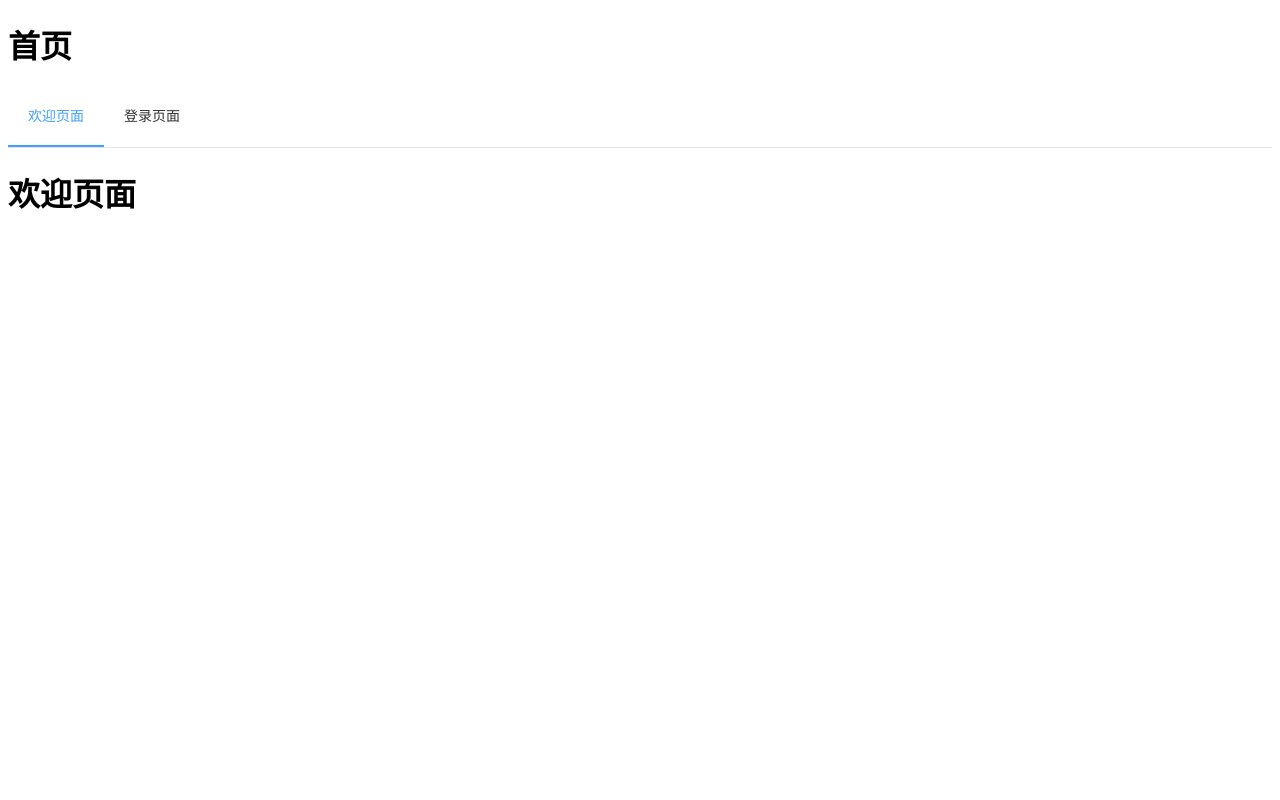
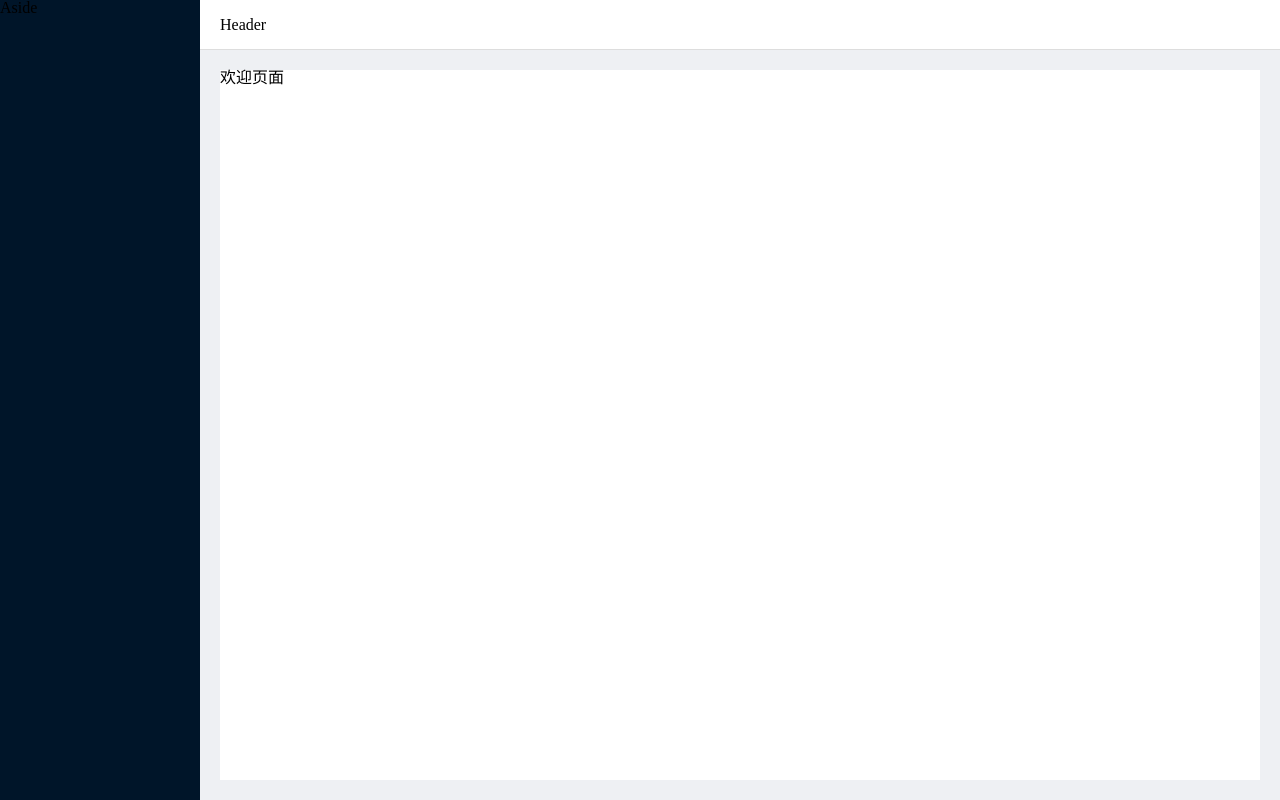
Before and after one commit to code1379/Vue3-ElementPlus-Koa2, a Vue app: page /#/welcome in a window 1280 px wide. Built offline with nearby package versions, Linux system fonts and the light colour scheme.

Commit message:
feat: 使用 el-container搭建首页布局

```diff
--- a/src/App.vue
+++ b/src/App.vue
@@ -8,7 +8,10 @@
 </template>
 
 <style lang="scss">
-/* @import "./assets/style/reset.css"; */
-/* @import "./assets/style/index.scss"; */
+@import "./assets/style/reset.css";
+@import "./assets/style/index.scss";
 
+#app, html, body {
+  height: 100%;
+}
 </style>
--- a/src/components/Home.vue
+++ b/src/components/Home.vue
@@ -1,16 +1,40 @@
 <template>
-  <div class="home">
-    <h1>首页</h1>
-    <el-menu mode="horizontal" :default-active="$route.path" router>
-      <el-menu-item index="/welcome">欢迎页面</el-menu-item>
-      <el-menu-item index="/login">登录页面</el-menu-item>
-    </el-menu>
-    <router-view></router-view>
-  </div>
+  <el-container class="home">
+    <el-aside class="nav-side" width="200px">Aside</el-aside>
+    <el-container class="content-right">
+      <el-header class="nav-top">Header</el-header>
+      <el-main class="main-content">
+        <router-view/>
+      </el-main>
+    </el-container>
+  </el-container>
 </template>
 
 <script setup>
 </script>
 
 <style lang="scss" scoped>
+.home {
+  height: 100%;
+  .nav-side {
+    background-color: #001529;
+    overflow-y: auto;
+    /* 展开和缩小添加动态效果 */
+    transition: width .5s;
+  }
+  .content-right {
+    .nav-top {
+      height: 50px;
+      line-height: 50px;
+      display: flex;
+      justify-content: space-between;
+      border-bottom: 1px solid #ddd;
+    }
+    .main-content {
+      background-color: #eef0f3;
+    }
+
+  }
+
+}
 </style>
--- a/src/components/Welcome.vue
+++ b/src/components/Welcome.vue
@@ -8,4 +8,8 @@
 </script>
 
 <style lang="scss" scoped>
+.welcome {
+  height: 100%;
+  background-color: white;
+}
 </style>
```
